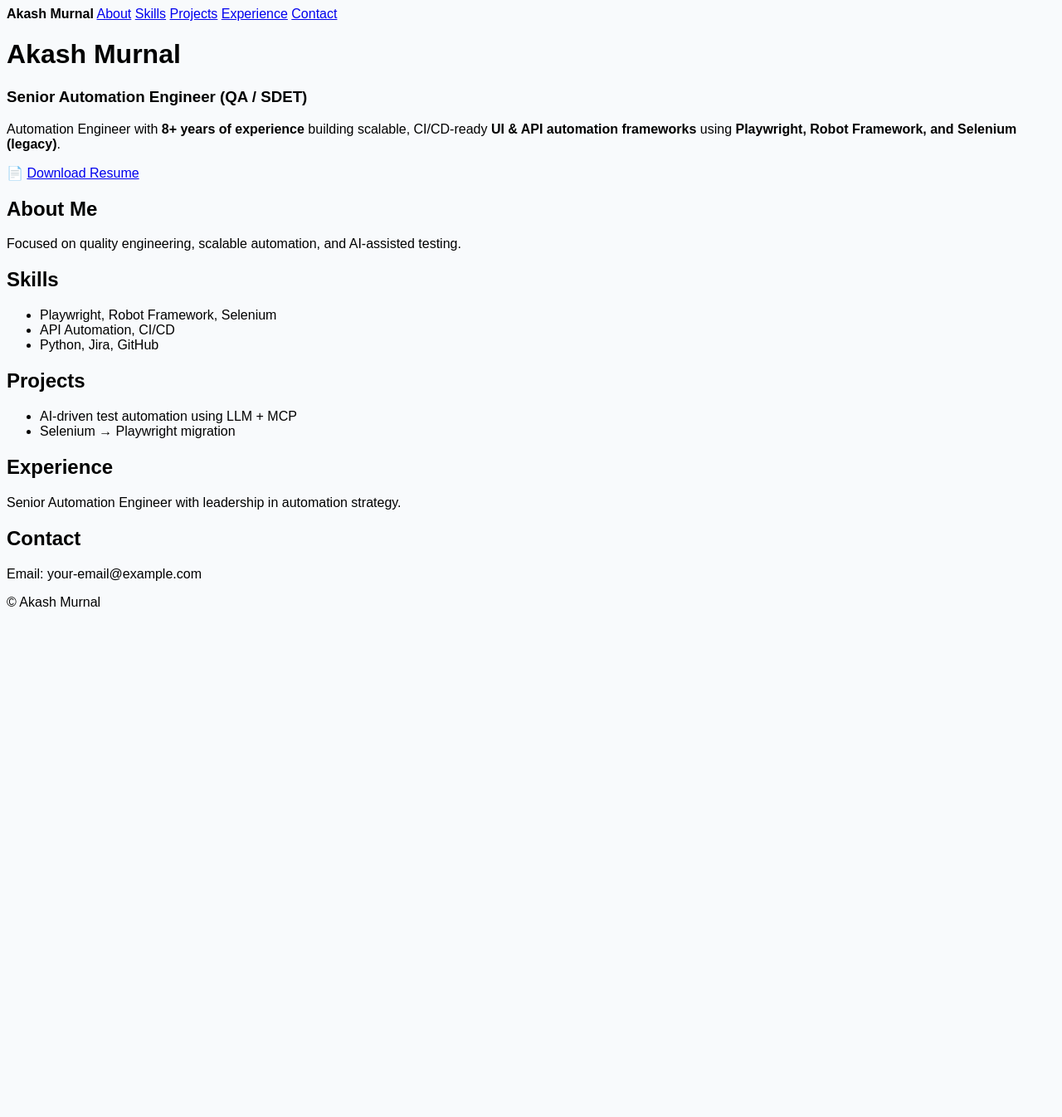
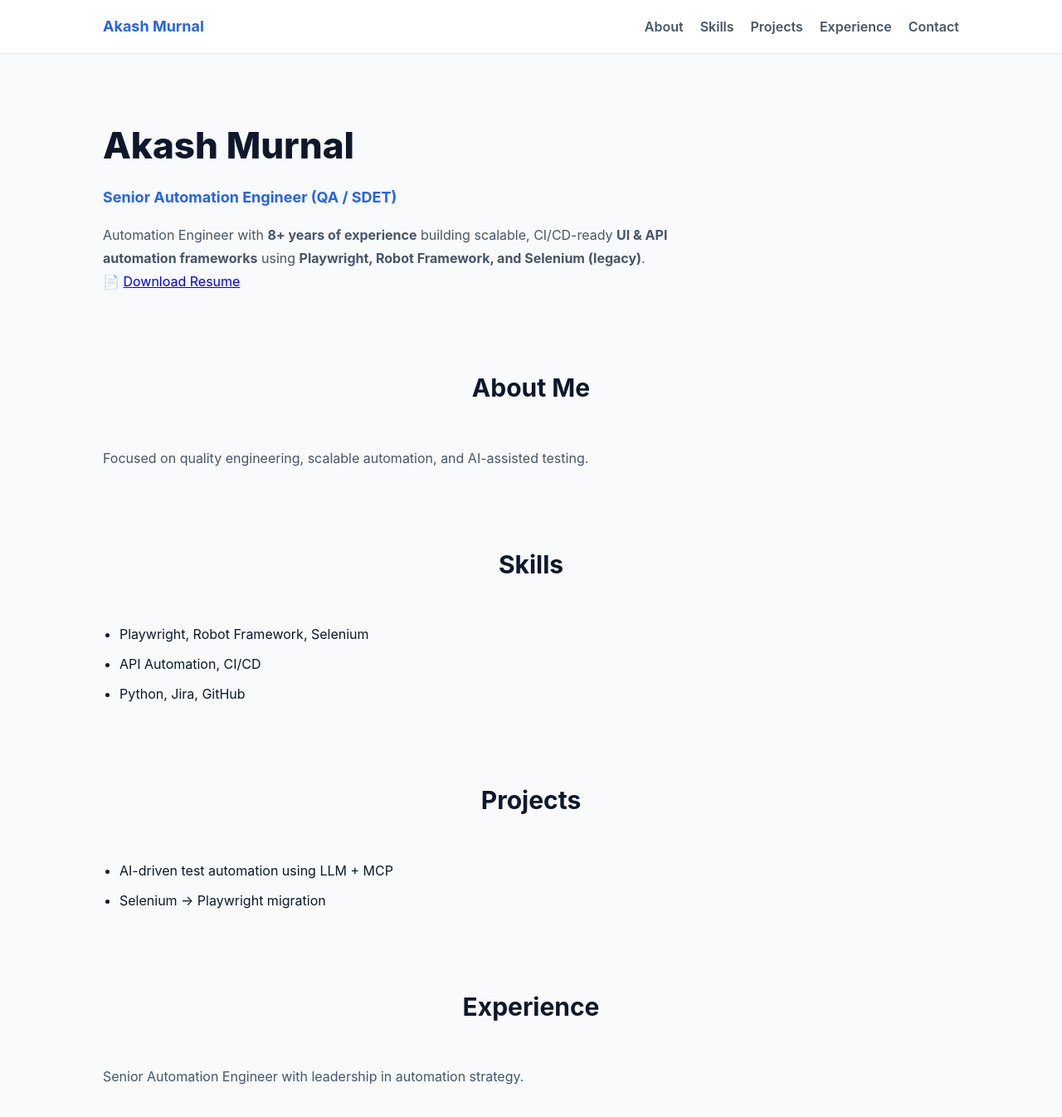
Before and after one commit to aakashmurnal/aakashmurnal.github.io, a Jekyll site: the page built from index.md, in a window 1280 px wide and 1400 px high. Shown: the top 1346 px of the window at 83% size. Built offline with Jekyll 4.4.1, drawn with Linux system fonts in a browser that asks for light colours.

Commit message:
Update style.css

```diff
--- a/assets/css/style.css
+++ b/assets/css/style.css
@@ -1 +1,115 @@
-body { font-family: Arial, sans-serif; background:#f8fafc; }
+/* ===== RESET ===== */
+* {
+  margin: 0;
+  padding: 0;
+  box-sizing: border-box;
+}
+
+/* ===== BASE ===== */
+body {
+  font-family: -apple-system, BlinkMacSystemFont, "Segoe UI",
+    Roboto, Helvetica, Arial, sans-serif;
+  background: #f8fafc;
+  color: #0f172a;
+  line-height: 1.75;
+}
+
+/* ===== LAYOUT ===== */
+.container {
+  max-width: 1080px;
+  margin: auto;
+  padding: 72px 24px;
+}
+
+/* ===== HEADER ===== */
+.site-header {
+  position: sticky;
+  top: 0;
+  background: #ffffff;
+  border-bottom: 1px solid #e2e8f0;
+  z-index: 1000;
+}
+
+.site-header nav {
+  max-width: 1080px;
+  margin: auto;
+  padding: 16px 24px;
+  display: flex;
+  align-items: center;
+  gap: 20px;
+}
+
+.site-header strong {
+  margin-right: auto;
+  font-size: 18px;
+  font-weight: 700;
+  color: #2563eb;
+}
+
+.site-header a {
+  text-decoration: none;
+  color: #475569;
+  font-weight: 600;
+}
+
+.site-header a:hover {
+  color: #2563eb;
+}
+
+/* ===== HEADINGS ===== */
+h1 {
+  font-size: 44px;
+  font-weight: 800;
+  margin-bottom: 8px;
+}
+
+h2 {
+  font-size: 30px;
+  margin: 88px 0 44px;
+  text-align: center;
+}
+
+h3 {
+  font-size: 18px;
+  color: #2563eb;
+  margin-bottom: 16px;
+}
+
+/* ===== CONTENT ===== */
+p {
+  max-width: 760px;
+  color: #475569;
+}
+
+ul {
+  margin-top: 16px;
+  padding-left: 20px;
+}
+
+li {
+  margin-bottom: 8px;
+}
+
+/* ===== FOOTER ===== */
+footer {
+  background: #0f172a;
+  color: #cbd5e1;
+  padding: 36px;
+  margin-top: 96px;
+  text-align: center;
+}
+
+/* ===== MOBILE ===== */
+@media (max-width: 768px) {
+  h1 {
+    font-size: 34px;
+  }
+
+  h2 {
+    font-size: 24px;
+  }
+
+  .container {
+    padding: 48px 20px;
+  }
+}
```
